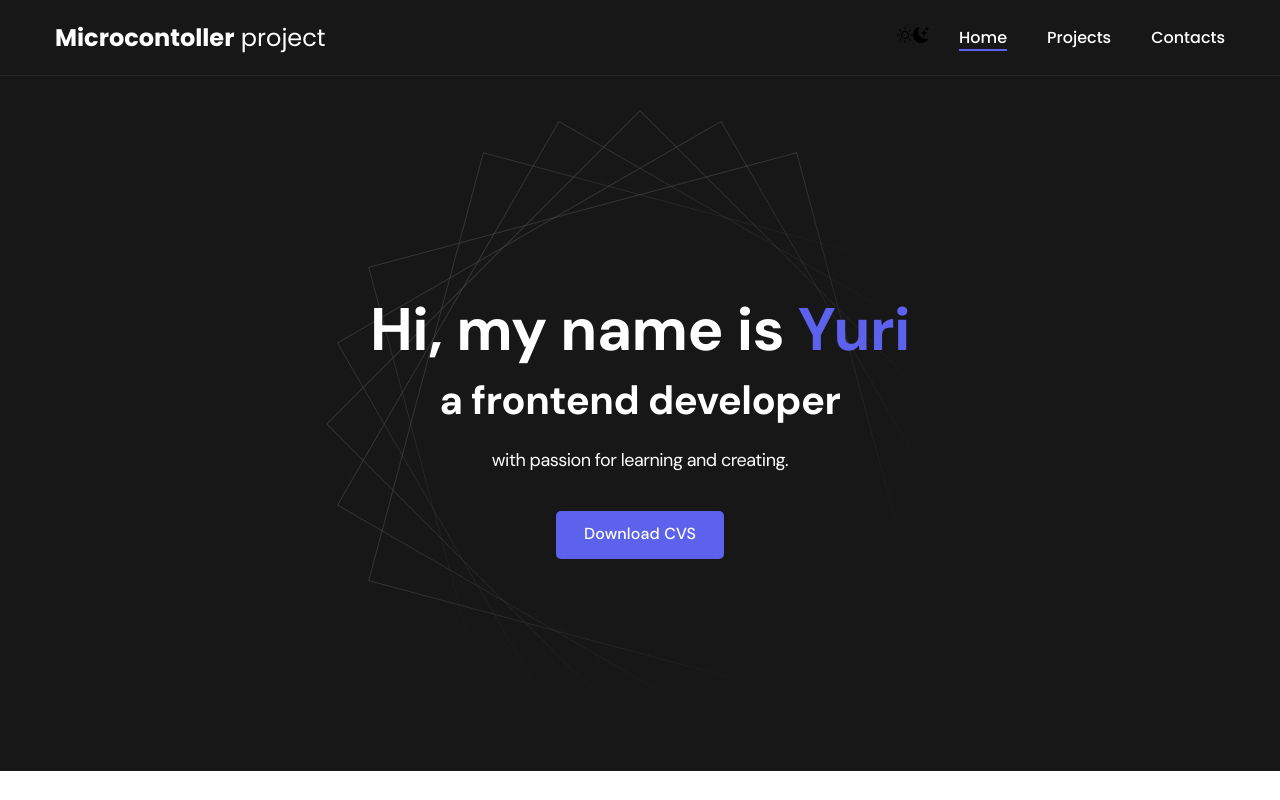
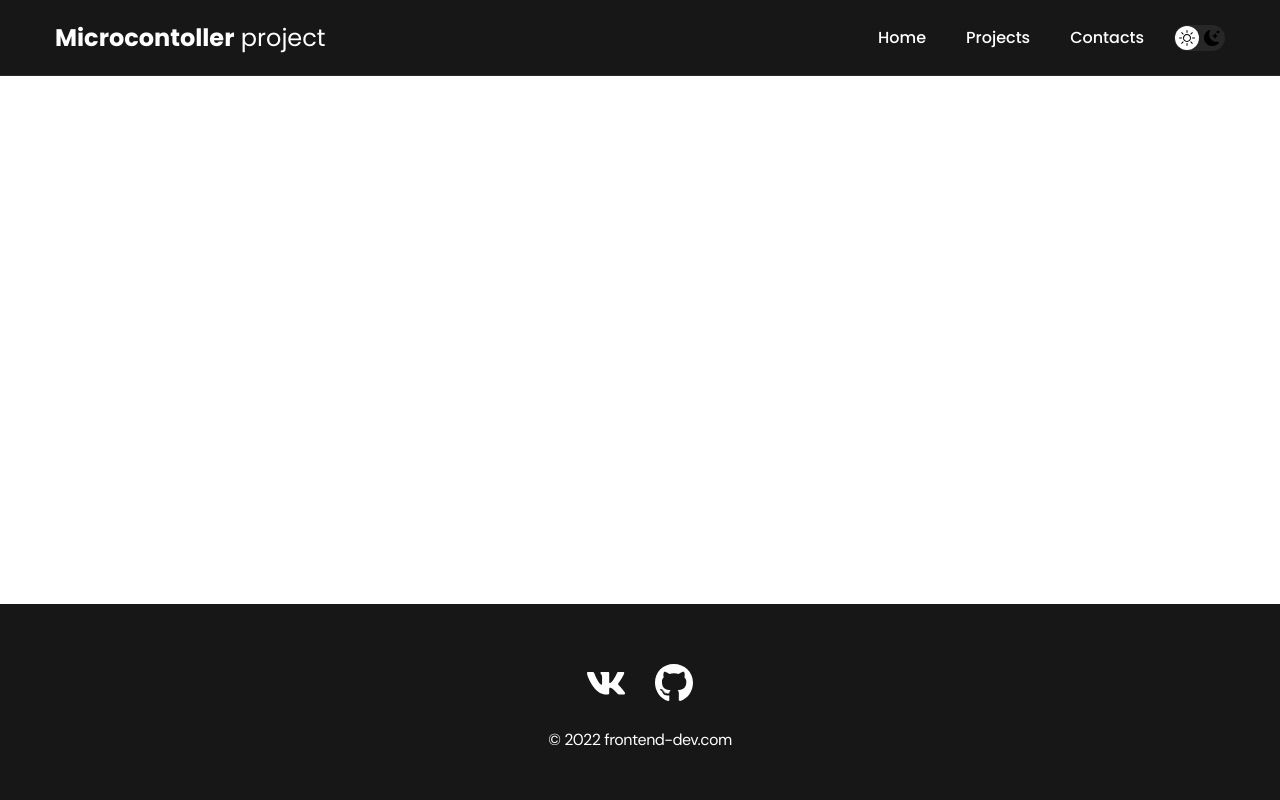
Before and after one commit to Kematin/School-Project, a React (Vite) app in the folder site/: page /project/1 in a window 1280 px wide. Shown: the top 800 px of the page. Built offline with nearby package versions, Linux system fonts and the light colour scheme.

Commit message:
partitioning navbar, add scroll to top

```diff
--- a/site/package.json
+++ b/site/package.json
@@ -11,7 +11,8 @@
   },
   "dependencies": {
     "react": "^18.2.0",
-    "react-dom": "^18.2.0"
+    "react-dom": "^18.2.0",
+    "react-router-dom": "^6.20.0"
   },
   "devDependencies": {
     "@types/react": "^18.2.37",
--- a/site/src/App.jsx
+++ b/site/src/App.jsx
@@ -1,3 +1,9 @@
+// libs
+import { BrowserRouter as Router, Routes, Route } from "react-router-dom";
+
+// utils
+import ScrollToTop from "./utils/scrollToTop";
+
 // Styles, img
 import "./styles/main.css";
 
@@ -10,17 +16,19 @@ import Contacts from "./pages/Contacts";
 import Navbar from "./components/Navbar/Navbar";
 import Footer from "./components/Footer/Footer";
 
-import ProjectCard from "./pages/ProjectCard";
-
 function App() {
   return (
     <div className="App">
-      <Navbar />
-      <Home />
-      <Projects />
-      <Contacts />
-      <ProjectCard />
-      <Footer />
+      <Router>
+        <ScrollToTop />
+        <Navbar />
+        <Routes>
+          <Route path="/" element={<Home />} />
+          <Route path="/projects" element={<Projects />} />
+          <Route path="/contacts" element={<Contacts />} />
+        </Routes>
+        <Footer />
+      </Router>
     </div>
   );
 }
--- /dev/null
+++ b/site/src/components/NavItem/NavItem.jsx
@@ -0,0 +1,23 @@
+// libs
+import { NavLink } from "react-router-dom";
+
+// styles
+import styles from "./NavItem.module.css";
+
+function NavItem({ link, name }) {
+  const activeLink = (styles.nav_list__link, styles.nav_list__link__active);
+  const normalLink = styles.nav_list__link;
+
+  return (
+    <li className="nav_list__item">
+      <NavLink
+        to={link}
+        className={({ isActive }) => (isActive ? activeLink : normalLink)}
+      >
+        {name}
+      </NavLink>
+    </li>
+  );
+}
+
+export default NavItem;
--- /dev/null
+++ b/site/src/components/NavItem/NavItem.module.css
@@ -0,0 +1,27 @@
+
+.nav_list__link {
+	color: var(--nav-text);
+	transition: opacity 0.2s ease-in;
+}
+
+.nav_list__link:hover {
+	opacity: 0.8;
+}
+
+.nav_list__link__active {
+	color: var(--nav-text);
+	position: relative;
+}
+
+.nav_list__link__active::before {
+	content: '';
+
+	position: absolute;
+	left: 0;
+	top: 100%;
+
+	display: block;
+	height: 2px;
+	width: 100%;
+	background-color: var(--accent);
+}
--- /dev/null
+++ b/site/src/components/NavList/NavList.jsx
@@ -0,0 +1,17 @@
+// styles
+import styles from "./NavList.module.css";
+
+// components
+import NavItem from "../NavItem/NavItem";
+
+function NavList() {
+  return (
+    <ul className={styles.nav_list}>
+      <NavItem link="/" name="Home" />
+      <NavItem link="/projects" name="Projects" />
+      <NavItem link="/contacts" name="Contacts" />
+    </ul>
+  );
+}
+
+export default NavList;
--- /dev/null
+++ b/site/src/components/NavList/NavList.module.css
@@ -0,0 +1,10 @@
+.nav_list {
+	display: flex;
+	flex-wrap: wrap;
+	row-gap: 10px;
+	align-items: center;
+	column-gap: 40px;
+	font-size: 16px;
+	font-weight: 500;
+	font-family: 'Poppins', sans-serif;
+}
--- a/site/src/components/Navbar/Navbar.jsx
+++ b/site/src/components/Navbar/Navbar.jsx
@@ -1,3 +1,6 @@
+// libs
+import { NavLink } from "react-router-dom";
+
 // Icons
 import sun from "./../../img/icons/sun.svg";
 import moon from "./../../img/icons/moon.svg";
@@ -5,41 +8,24 @@ import moon from "./../../img/icons/moon.svg";
 // Styles
 import styles from "./Navbar.module.css";
 
+// Components
+import NavList from "../NavList/NavList";
+
 function Navbar() {
   return (
     <nav className={styles.nav}>
       <div className="container">
         <div className={styles.nav_row}>
-          <a href="./index.html" className={styles.logo}>
+          <NavLink to="/" className={styles.logo}>
             <strong>Microcontoller</strong> project
-          </a>
+          </NavLink>
+
           <button className="dark-mode-btn">
             <img src={sun} alt="Light mode" className="dark-mode-btn__icon" />
             <img src={moon} alt="Dark mode" className="dark-mode-btn__icon" />
           </button>
 
-          <ul className={styles.nav_list}>
-            <li className="nav_list__item">
-              <a
-                href="./index.html"
-                className={
-                  (styles.nav_list__link, styles.nav_list__link__active)
-                }
-              >
-                Home
-              </a>
-            </li>
-            <li className="nav_list__item">
-              <a href="./projects.html" className={styles.nav_list__link}>
-                Projects
-              </a>
-            </li>
-            <li className="nav_list__item">
-              <a href="./contacts.html" className={styles.nav_list__link}>
-                Contacts
-              </a>
-            </li>
-          </ul>
+          <NavList />
         </div>
       </div>
     </nav>
--- a/site/src/components/Navbar/Navbar.module.css
+++ b/site/src/components/Navbar/Navbar.module.css
@@ -17,43 +17,6 @@
 	flex-wrap: wrap;
 }
 
-.nav_list {
-	display: flex;
-	flex-wrap: wrap;
-	row-gap: 10px;
-	align-items: center;
-	column-gap: 40px;
-	font-size: 16px;
-	font-weight: 500;
-	font-family: 'Poppins', sans-serif;
-}
-
-.nav_list__link {
-	color: var(--nav-text);
-	transition: opacity 0.2s ease-in;
-}
-
-.nav_list__link:hover {
-	opacity: 0.8;
-}
-
-.nav_list__link__active {
-	color: var(--nav-text);
-	position: relative;
-}
-
-.nav_list__link__active::before {
-	content: '';
-
-	position: absolute;
-	left: 0;
-	top: 100%;
-
-	display: block;
-	height: 2px;
-	width: 100%;
-	background-color: var(--accent);
-}
 
 .logo {
 	margin-right: auto;
--- a/site/src/components/ProjectCardSection/ProjectCardSection.jsx
+++ b/site/src/components/ProjectCardSection/ProjectCardSection.jsx
@@ -3,6 +3,7 @@ import styles from "./ProjectCardSection.module.css";
 
 // img
 import gitHubIcon from "./../../img/icons/gitHub-black.svg";
+import img from "./../../img/projects/02-big.jpg";
 
 // UI
 import ButtonHrefOutline from "../UI/ButtonHrefOutline/ButtonHrefOutline";
@@ -13,11 +14,7 @@ function ProjectCardSection() {
       <div className="container">
         <div className={styles.project_details}>
           <h1 className="title-1">Video service</h1>
-          <img
-            src="./img/projects/02-big.jpg"
-            alt=""
-            className={styles.project_details__cover}
-          />
+          <img src={img} alt="" className={styles.project_details__cover} />
           <div className={styles.project_details__desc}>
             <p>Skills: React, Node.js, MongoDB</p>
           </div>
--- a/site/src/components/UI/DarkButton/DarkButton.module.css
+++ /dev/null
@@ -1,43 +0,0 @@
-
-/* Dark mode btn */
-
-.dark-mode-btn {
-	order: 9;
-
-	position: relative;
-	display: flex;
-	justify-content: space-between;
-
-	width: 51px;
-	height: 26px;
-	padding: 5px;
-
-	border-radius: 50px;
-	background-color: #272727;
-}
-
-.dark-mode-btn::before {
-	content: '';
-
-	position: absolute;
-	top: 1px;
-	left: 1px;
-
-	display: block;
-	width: 24px;
-	height: 24px;
-
-	border-radius: 50%;
-	background-color: #fff;
-
-	transition: left 0.2s ease-in;
-}
-
-.dark-mode-btn--active::before {
-	left: 26px;
-}
-
-.dark-mode-btn__icon {
-	position: relative;
-	z-index: 9;
-}
--- a/site/src/styles/main.css
+++ b/site/src/styles/main.css
@@ -130,6 +130,52 @@ body {
 }
 
 
+.dark-mode-btn {
+	order: 9;
+
+	position: relative;
+	display: flex;
+	justify-content: space-between;
+
+	width: 51px;
+	height: 26px;
+	padding: 5px;
+
+	border-radius: 50px;
+	background-color: #272727;
+}
+
+.dark-mode-btn::before {
+	content: '';
+
+	position: absolute;
+	top: 1px;
+	left: 1px;
+
+	display: block;
+	width: 24px;
+	height: 24px;
+
+	border-radius: 50%;
+	background-color: #fff;
+
+	transition: left 0.2s ease-in;
+}
+
+.dark-mode-btn--active::before {
+	left: 26px;
+}
+
+
+
+.dark-mode-btn__icon {
+	position: relative;
+	z-index: 9;
+}
+
+
+
+
 @media (max-width: 620px) {
 	/* Header  */
 
--- /dev/null
+++ b/site/src/utils/scrollToTop.js
@@ -0,0 +1,12 @@
+import { useEffect } from "react";
+import { useLocation } from "react-router-dom";
+
+export default function ScrollToTop() {
+  const { pathname } = useLocation();
+
+  useEffect(() => {
+    window.scrollTo(0, 0);
+  }, [pathname]);
+
+  return null;
+}
```
Also changed, not shown: 1 other file (tests, documents, lock files or other folders).
